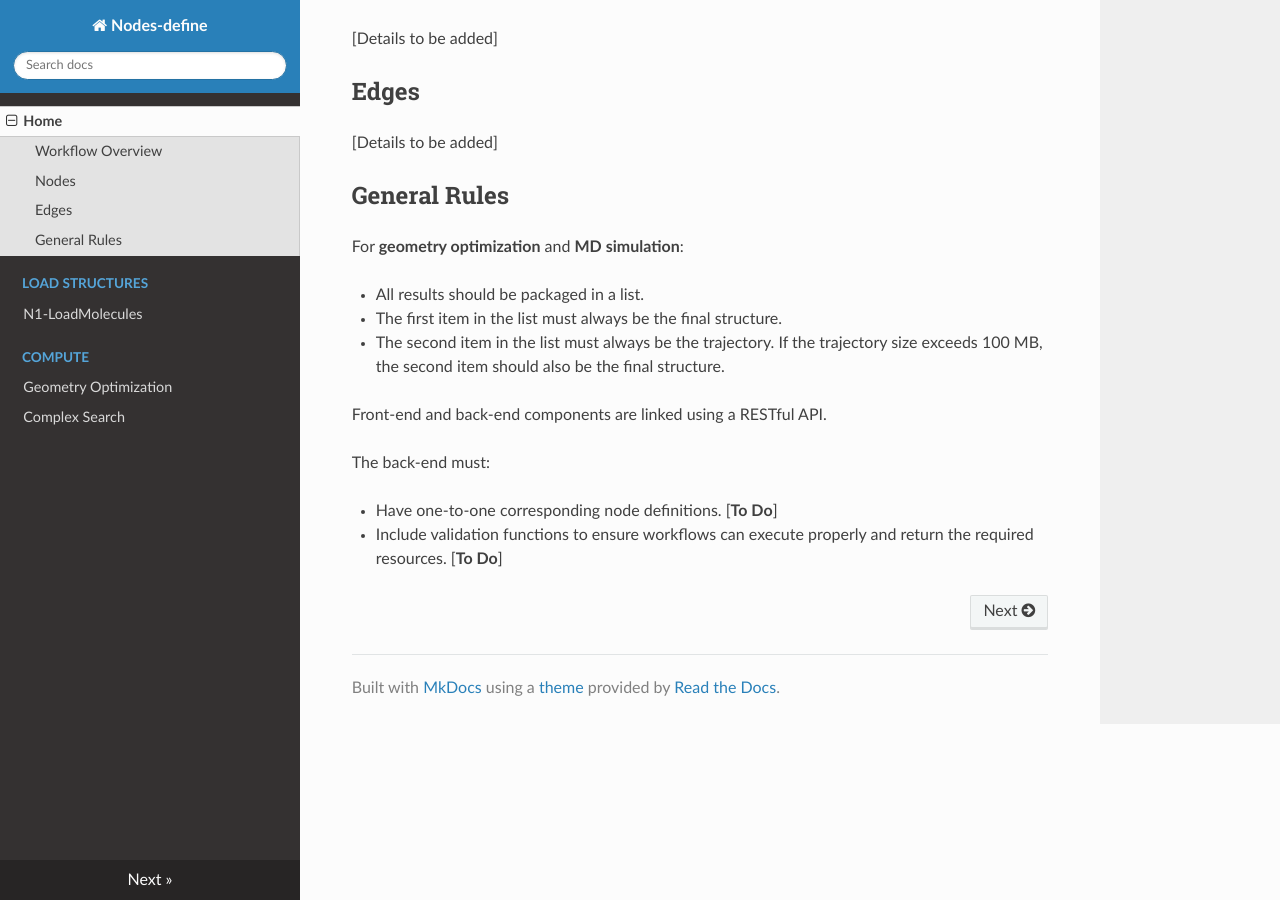
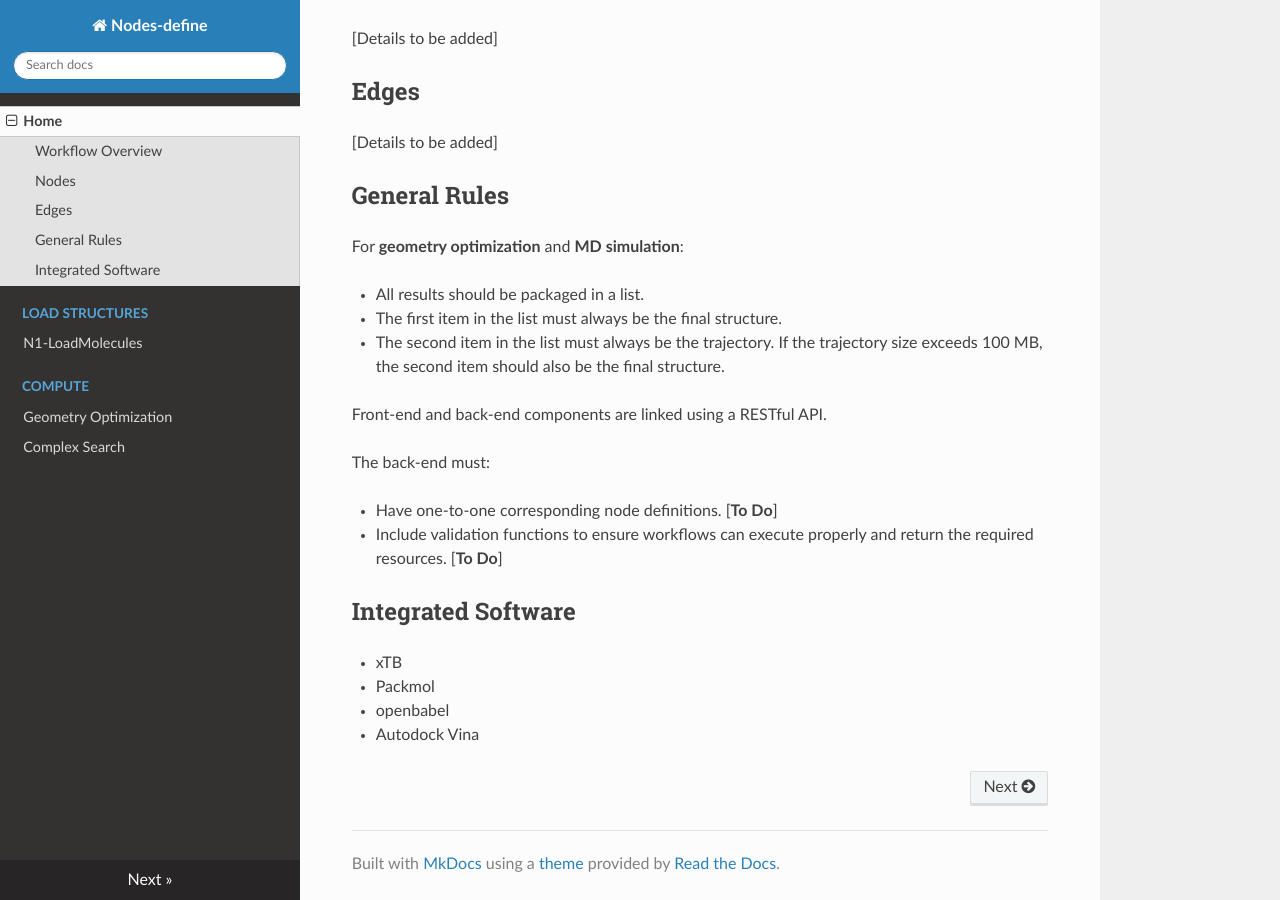
Before and after one commit to XinChenQC/node_defines, an MkDocs documentation site: the page built from docs/index.md, in a window 1280 px wide and 900 px high, scrolled down 728 px. Built offline with MkDocs 1.6.1, drawn with Linux system fonts in a browser that asks for light colours; nearby versions of some CDN libraries.

Commit message:
Update index.md

```diff
--- a/docs/index.md
+++ b/docs/index.md
@@ -28,3 +28,13 @@ The back-end must:
 
 - Have one-to-one corresponding node definitions. [**To Do**]
 - Include validation functions to ensure workflows can execute properly and return the required resources. [**To Do**]
+
+## Integrated Software
+
+- xTB
+
+- Packmol
+
+- openbabel
+
+- Autodock Vina
```
